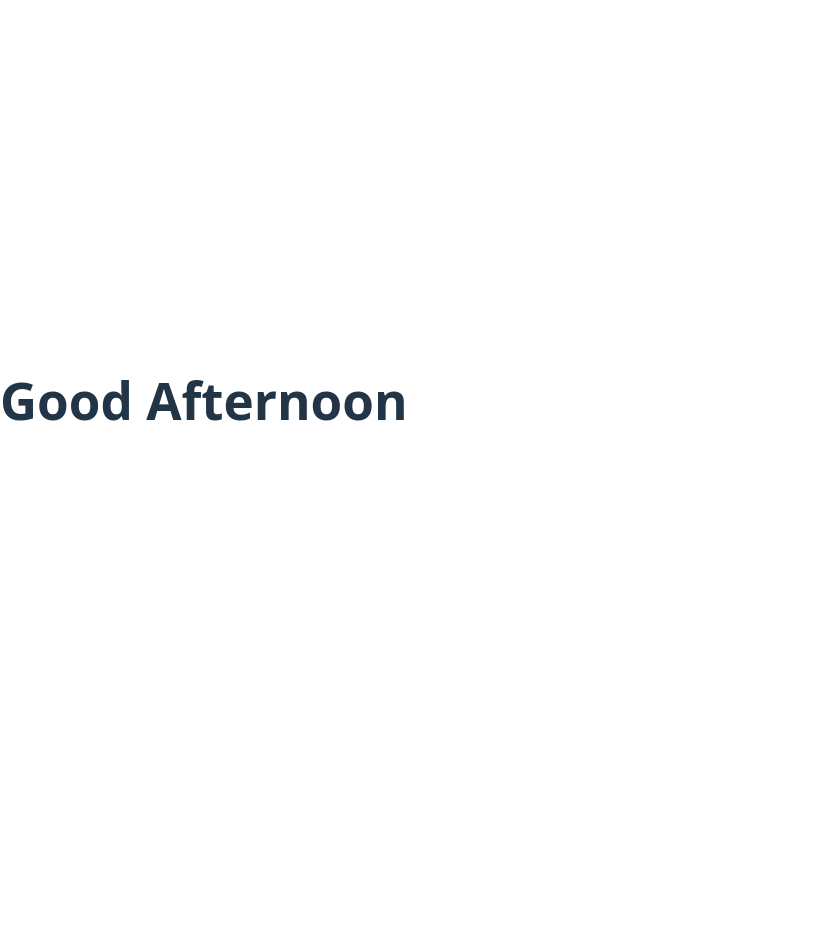
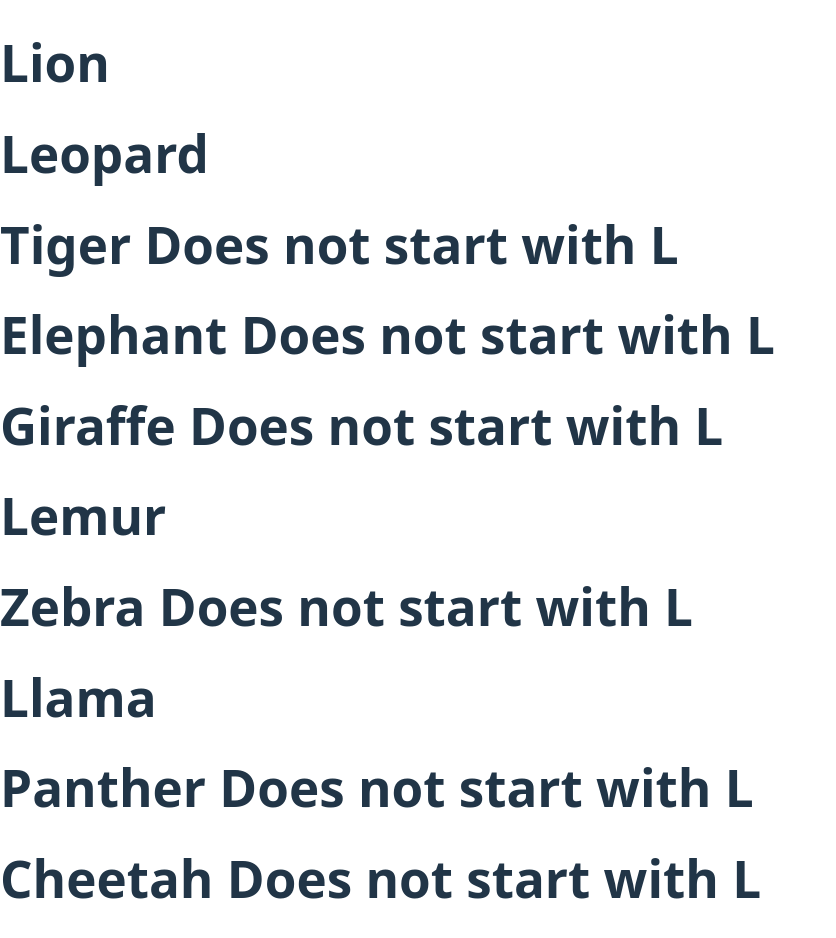
Before and after one commit to danlewismuriuki/react-tales, a React (Vite) app: page / in a window 1280 px wide. Shown: the whole page, without its empty margins (0-836 px from the left). Before the commit the page ends 800 px from the top, so only its background shows below. Built offline with nearby package versions, Linux system fonts and the light colour scheme.

Commit message:
feat: display animal names and indicate if they start with 'L'

```diff
--- a/src/App.jsx
+++ b/src/App.jsx
@@ -1,21 +1,37 @@
-export function Time() {
-  const date = new Date();
-  const hour  = date.getHours();
+const animals = [
+  { id: 1, name: 'Lion' },
+  { id: 2, name: 'Leopard' },
+  { id: 3, name: 'Tiger' },
+  { id: 4, name: 'Elephant' },
+  { id: 5, name: 'Giraffe' },
+  { id: 6, name: 'Lemur' },
+  { id: 7, name: 'Zebra' },
+  { id: 8, name: 'Llama' },
+  { id: 9, name: 'Panther' },
+  { id: 10, name: 'Cheetah' },
+];
 
-  if (hour >= 6  && hour < 12) {
-    return <h1>Good Morning</h1>
+export function Animal(props) {
+
+  if (props.animal.name.startsWith("L")) {
+    return <h1>{props.animal.name}</h1>
   }
-  else if (hour >= 12 && hour < 17) {
-    return <h1>Good Afternoon</h1>
-  }
-  else {
-  return <h1>Good Evening</h1>
+  return <h1>{props.animal.name} Does not start with L</h1>
 }
+
+export function Animals(props) {
+  return (
+  <div>
+    {props.animals.map((animal) =>  (
+    <Animal key={animal.id} animal={animal}/>
+    ))}
+    </div>
+  );
 }
 
 export function App () {
   return (
-    <Time />
+    <Animals animals={animals}/>
   )
 }
 
```
